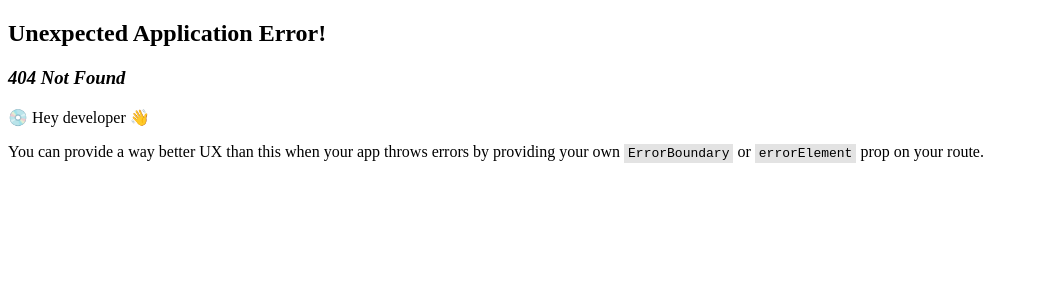
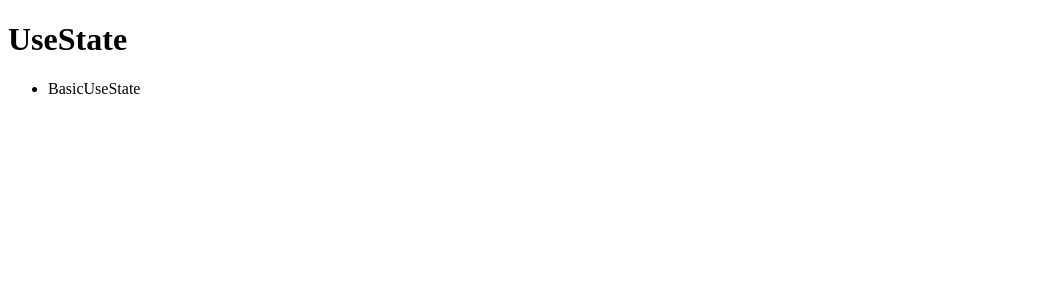
Before and after one commit to oowtl/my-react-concept, a React (Create React App) app: page /useState in a window 1280 px wide. Before the commit this address had no page. Shown: the top 300 px of the page, without its empty margins (0-1039 px from the left). Built offline with nearby package versions, Linux system fonts and the light colour scheme.

Commit message:
feat: add useState page, basic useState component
- useState 페이지 추가
- useState 페이지 목차 추가
- useState Basic 예시 추가

```diff
--- /dev/null
+++ b/src/components/UseStateComponents/BasicUseState.jsx
@@ -0,0 +1,32 @@
+import { React, useState } from "react";
+
+export default function BasicUseState() {
+  const [age, setAge] = useState(30);
+  const [name, setName] = useState("Developer");
+
+  const handleClickAddAge = (e) => {
+    e.preventDefault();
+
+    setAge((a) => age + 1);
+  };
+
+  const handleChangeName = (e) => {
+    e.preventDefault();
+
+    setName(e.target.value);
+  };
+
+  return (
+    <div>
+      <h2>Basic UseState</h2>
+
+      <h3>Number</h3>
+      <h4>Age : {age}</h4>
+      <button onClick={handleClickAddAge}>Add Age</button>
+
+      <h3>String</h3>
+      <h4>Name : {name}</h4>
+      <input type="text" onChange={handleChangeName} />
+    </div>
+  );
+}
--- a/src/index.js
+++ b/src/index.js
@@ -11,9 +11,14 @@ import {
 
 // pages
 import App from "./App";
+import UseStatePages from "./pages/UseStatePages";
 
 const router = createBrowserRouter(
-  createRoutesFromElements(<Route path="/" element={<App />}></Route>)
+  createRoutesFromElements(
+    <Route path="/" element={<App />}>
+      <Route path="useState" element={<UseStatePages />} />
+    </Route>
+  )
 );
 
 const root = ReactDOM.createRoot(document.getElementById("root"));
--- /dev/null
+++ b/src/pages/UseStatePages.jsx
@@ -0,0 +1,30 @@
+import { React, useState } from "react";
+
+import BasicUseState from "../components/UseStateComponents/BasicUseState";
+
+export default function UseStatePages() {
+  const [guide, setGuide] = useState(null);
+
+  const handleClickGuide = (guide, e) => {
+    e.preventDefault();
+    setGuide(guide);
+  };
+
+  return (
+    <div>
+      <h1>UseState</h1>
+
+      <ul>
+        <li
+          onClick={(e) => {
+            handleClickGuide("BasicUseState", e);
+          }}
+        >
+          BasicUseState
+        </li>
+      </ul>
+
+      {guide === "BasicUseState" && <BasicUseState />}
+    </div>
+  );
+}
```
